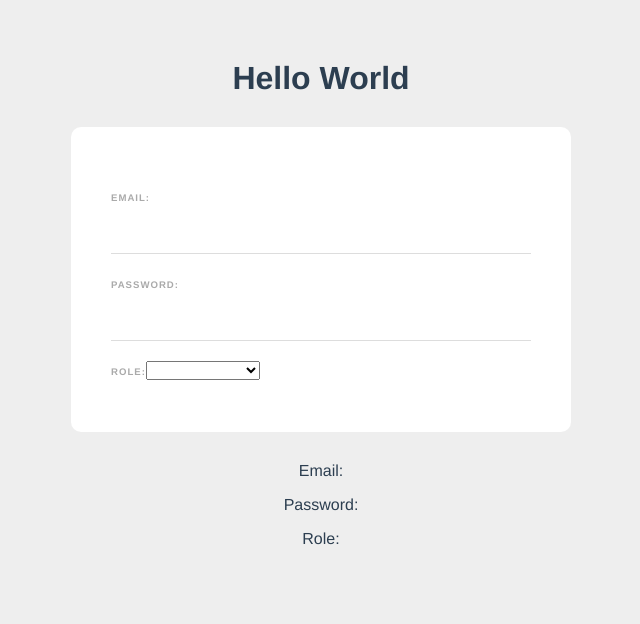
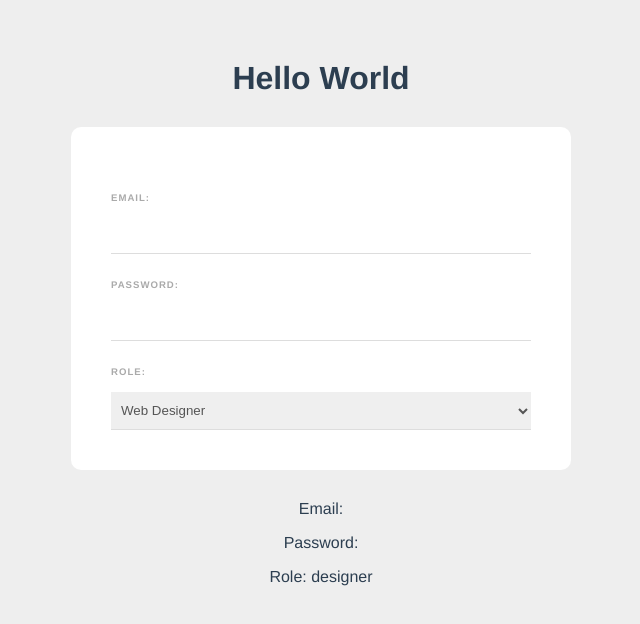
Before and after one commit to Lu-Smith/vue_form, a Vue app: page / in a window 1280 px wide. Shown: the top 624 px of the page, without its empty margins (319-959 px from the left). Built offline with nearby package versions, Linux system fonts and the light colour scheme.

Commit message:
Updated SignupForm.vue

```diff
--- a/src/components/SignupForm.vue
+++ b/src/components/SignupForm.vue
@@ -25,7 +25,7 @@ export default {
         return {
             email: '',
             password: '',
-            role: ''
+            role: 'designer'
         }
     }
 
@@ -52,7 +52,7 @@ label {
     font-weight: bold;
 }
 
-input {
+input, select {
     display: block;
     padding: 10px 6px;
     width: 100%;
```
